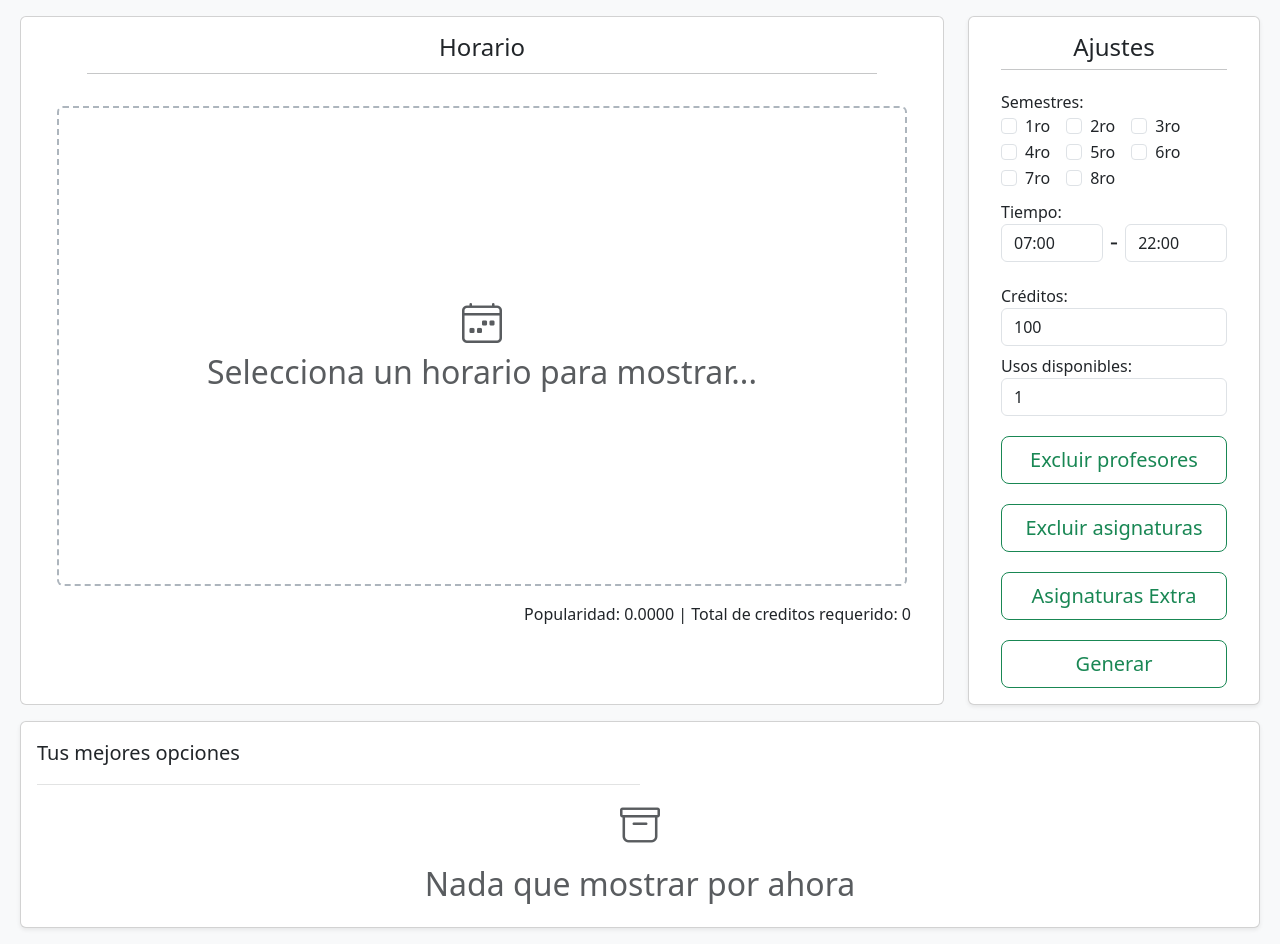
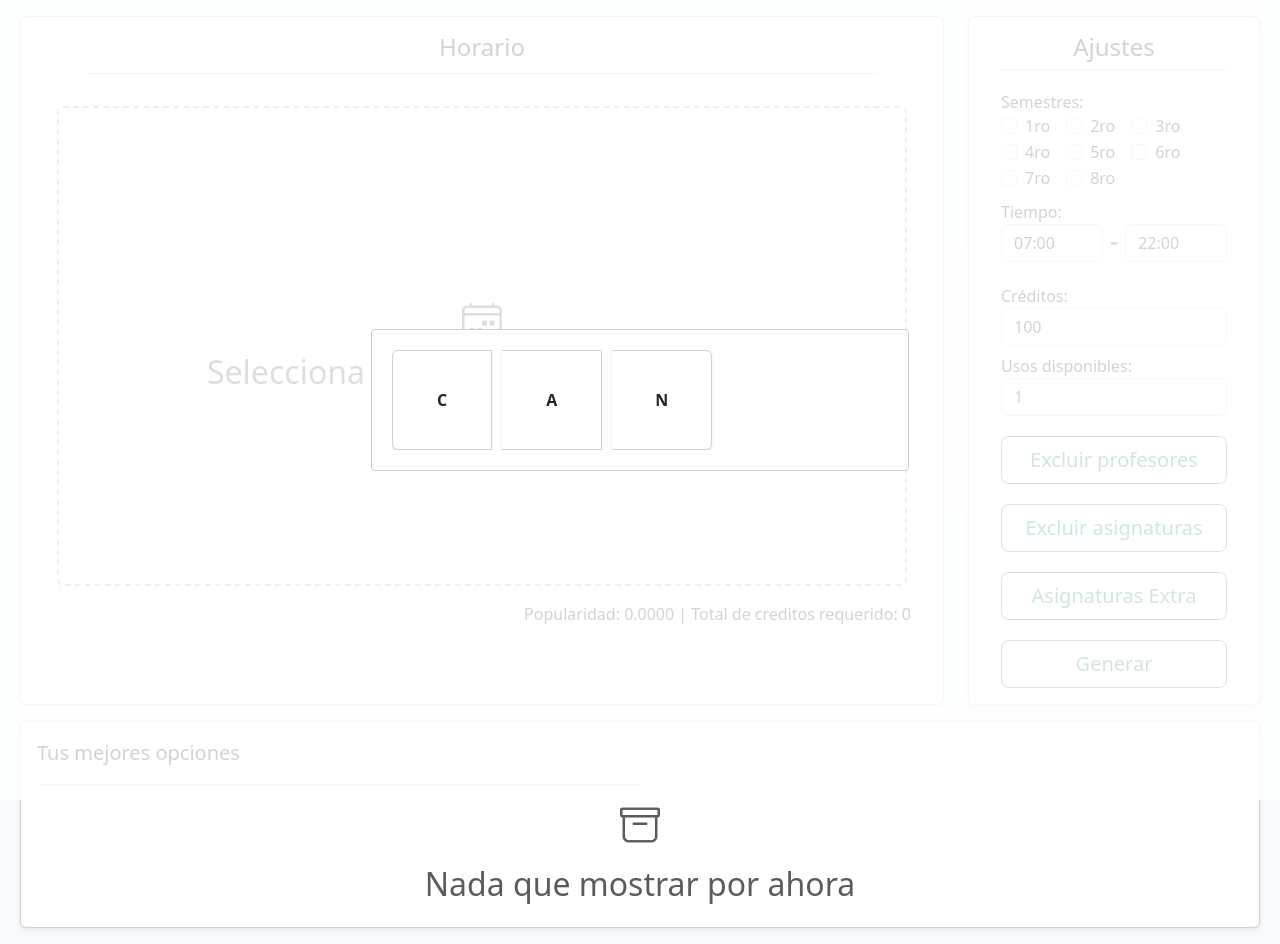
Before and after one commit to Luis4Armenta/schedule-generator, a React (Create React App) app: page /generator in a window 1280 px wide. Built offline with nearby package versions, Linux system fonts and the light colour scheme.

Commit message:
feat: soporte para selección de carrera

```diff
--- a/src/pages/generator/Components/form/GeneratonForm.js
+++ b/src/pages/generator/Components/form/GeneratonForm.js
@@ -13,6 +13,9 @@ const GeneratonForm = () => {
   const [loading, setLoading] = useState(false);
   const [availableUses, setAvailableUses] = useState(1);
 
+  const [career, setCareer] = useState('');
+  const [careerModalOpen, setCareerModalOpen] = useState(true);
+
   const [excludedTeachers, setExcludedTeachers] = useState([]);
   const [excludedTeacherInput, setExcludedTeacherInput] = useState('');
   const [excludedTeachersModalOpen, setExcludedTeachersModalOpen] = useState(false);
@@ -26,6 +29,8 @@ const GeneratonForm = () => {
   const [extraSubjectInputLevel, setExtraSubjectInputLevel] = useState(0);
   const [extraSubjectInputSemester, setExtraSubjectInputSemester] = useState(0);
   const [extraSubjectsModalOpen, seteExtraSubjectsModalOpen] = useState(false);
+
+  const careers = ['C', 'A', 'N'];
 
   const handleExcludedTeachers = () => {
     setExcludedTeachersModalOpen(true);
@@ -100,7 +105,7 @@ const GeneratonForm = () => {
           "semesters":semesters,
           "start_time":startTime,
           "end_time":endTime,
-          "career":"C",
+          "career":career,
           "shifts":["M", "V"],
           "length":7,
           "credits":credits,
@@ -129,6 +134,11 @@ const GeneratonForm = () => {
     }
   }
 
+  const handleCareerSelect = (career) => {
+    setCareer(career);
+    setCareerModalOpen(false);
+  }
+
 
   const handleSemesters = (event) => {
     let updatedSemesters = [...semesters];
@@ -143,6 +153,31 @@ const GeneratonForm = () => {
 
   return (
       <div className="card shadow-sm px-3 py-0 h-100">
+        <Modal
+          isOpen={careerModalOpen}
+          style={{content:{
+            width: '42%',
+            position: 'none'
+          }, overlay: {
+            display: 'flex',
+            backgroundColor: 'rgba(255, 255, 255, 0.8)',
+            justifyContent: 'center',
+            alignItems: 'center'
+          }}}
+        >
+          <div className="card-group overflow-auto">
+              {careers.map((item, index) => (
+                <div
+                  className={`card opcion shadow-sm`}
+                  key={index}
+                  onClick={() => handleCareerSelect(item)}
+                >
+                  {item}
+                </div>
+              ))}
+          </div>
+
+        </Modal>
         <div className="card-body pt-1">
           <div className='position-relative'>
             <p className='fs-4 text-center mt-2  mb-1 fw-medium'>Ajustes</p>
```
